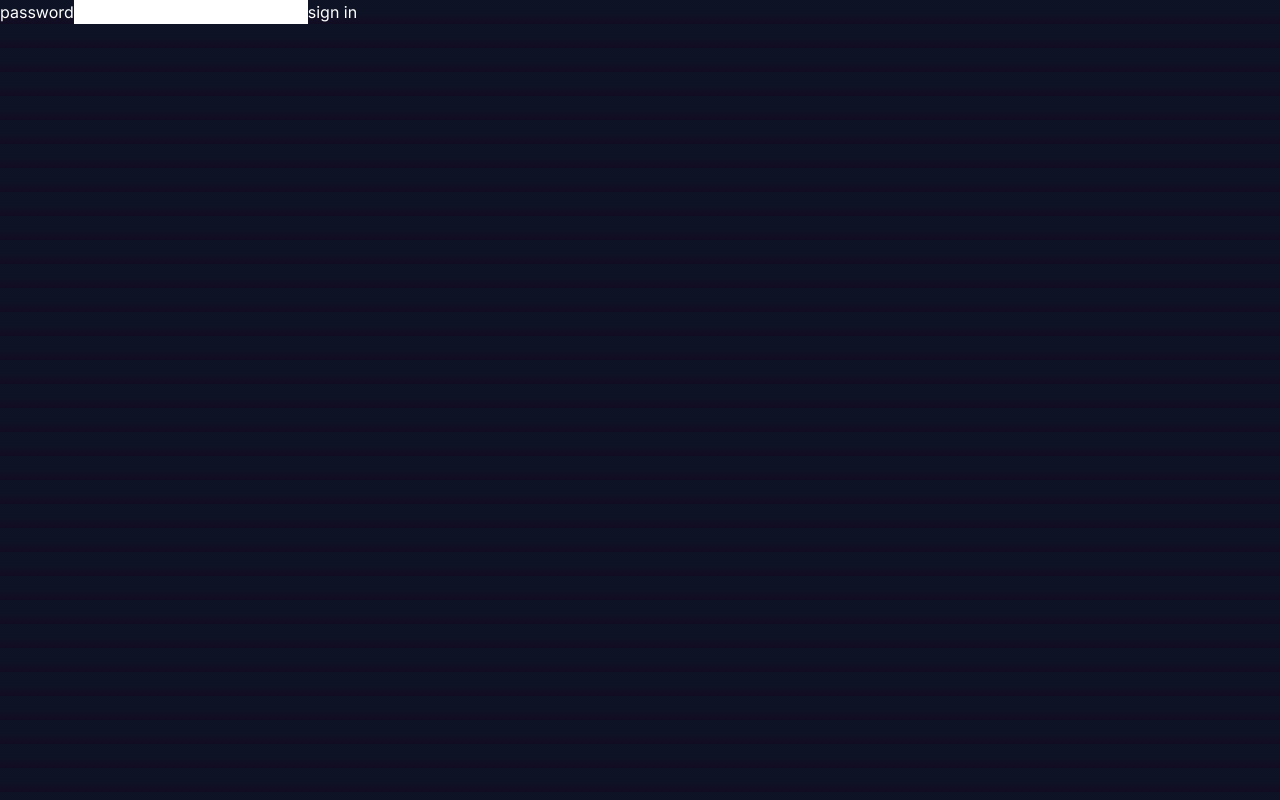
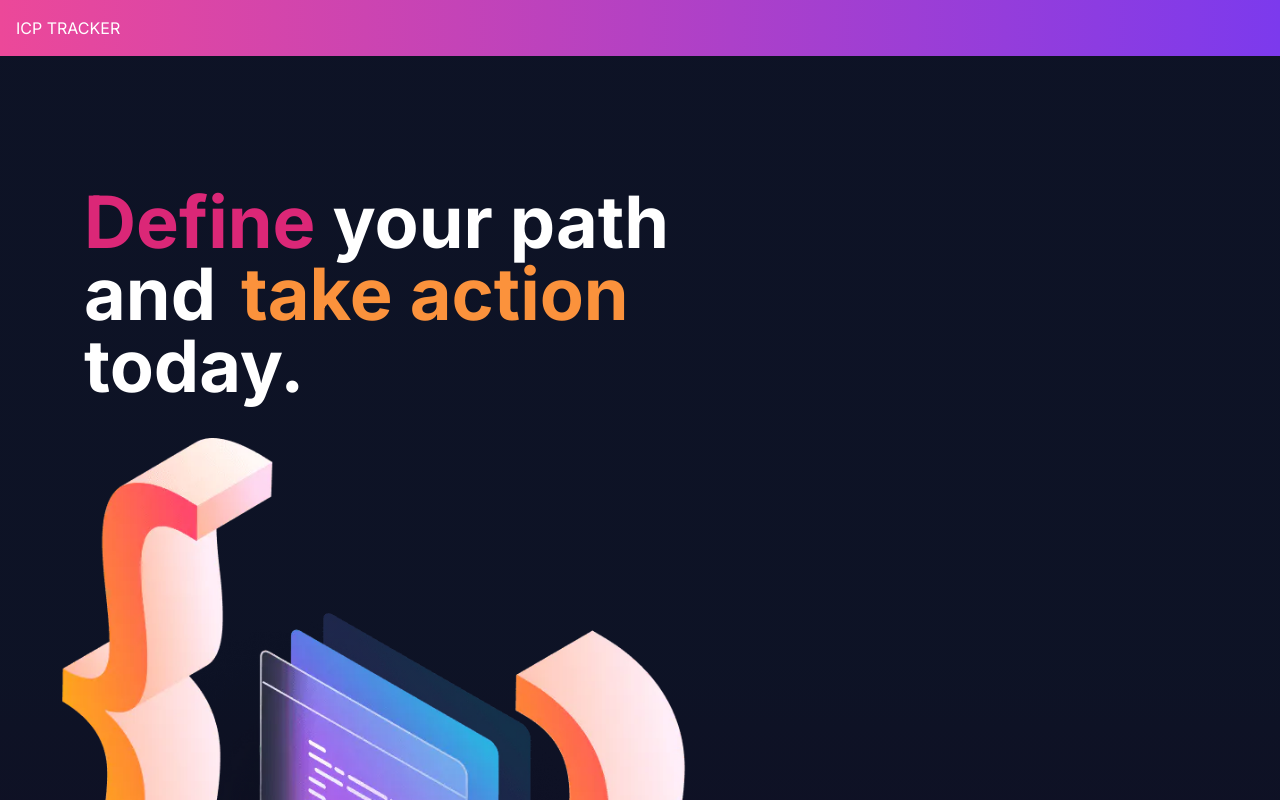
Before and after one commit to R-LaRoi/icp-tracker, a Next.js app: page /sign-in in a window 1280 px wide. Shown: the top 800 px of the page. Built offline with nearby package versions, Linux system fonts and the light colour scheme; no server answers.

Commit message:
next-auth

```diff
--- a/src/app/client-protected/page.tsx
+++ b/src/app/client-protected/page.tsx
@@ -1,21 +1,18 @@
-'use client'
+import { authOptions } from '@/auth';
+import { getServerSession } from 'next-auth';
+import { redirect } from 'next/navigation';
 
-import { useSession } from 'next-auth/react'
+export default async function Protected() {
+  const session = await getServerSession(authOptions);
 
-export default function Protected() {
-
-  const { status } = useSession({ required: true })
-  if (status === 'loading') {
-    return 'this page is loading'
+  if (!session) {
+    redirect('/api/auth/signin?callbackUrl=/protected');
   }
 
   return (
-
-    <section>
-      <h1>
-        page requires password
-      </h1>
-    </section>
-
-  )
+    <main>
+      <h1>🔒 Protected page</h1>
+      <p>This page is password protected!</p>
+    </main>
+  );
 }
--- a/src/app/layout.tsx
+++ b/src/app/layout.tsx
@@ -20,10 +20,7 @@ export default function RootLayout({
   return (
     <html lang="en">
       <body className={inter.className}>
-        <SessionProvider>
-          {children}
-        </SessionProvider>
-
+        {children}
 
       </body>
     </html>
--- a/src/app/page.tsx
+++ b/src/app/page.tsx
@@ -1,14 +1,22 @@
+import { getServerSession } from "next-auth/next";
+import { redirect } from "next/navigation";
+import { authOptions } from "@/auth";
 import IcpForm from "./Components/IcpForm";
 import IcpPost from "./Components/IcpPost";
 import { Nav } from "./Components/Nav";
 
+export default async function Home() {
+  const session = await getServerSession(authOptions);
 
-export default function Home() {
+  if (!session) {
+    redirect("/sign-in");
+  }
+
   return (
     <>
-
       <Nav />
       <IcpForm />
       <IcpPost />
-    </>)
+    </>
+  );
 }
--- a/src/app/sign-in/page.tsx
+++ b/src/app/sign-in/page.tsx
@@ -2,8 +2,9 @@ import { redirect } from "next/navigation";
 import { cookies } from "next/headers";
 import { getServerSession } from "next-auth";
 import { authOptions } from "@/auth";
-
-
+import { Nav } from "../Components/Nav";
+import objImg from '../../../public/obj.webp'
+import Image from 'next/image';
 export default async function SignIn() {
   const session = await getServerSession(authOptions)
   const storeCookies = cookies();
@@ -16,16 +17,18 @@ export default async function SignIn() {
 
   const csrfToken = storeCookies.get(csrfTokenCookie)?.value.split('|')[0]
   return (
-    <>
-      <form method="post" action="/api/auth/callback/credentials">
-        <input name="csrfToken" type='hidden' defaultValue={csrfToken} />
-        <label htmlFor="">password
+    <section className="">
+      <Nav />
+      <div className='header-txt'>
+        <div className="text-7xl font-bold m-4 p-5">
+          <span className='text-pink-600'>Define </span>your path and  <span className='text-orange-400 mx-2'>take action </span>
+          <span className=''>today.</span>
 
-        </label>
-        <input type="password" name='password'></input>
-        <button type='submit'>sign in</button>
+        </div>
+        <Image src={objImg} alt="colored logo squares" />
 
-      </form >
-    </>
+      </div>
+
+    </section>
   )
 }
```
Also changed, not shown: public/obj.webp (added).
